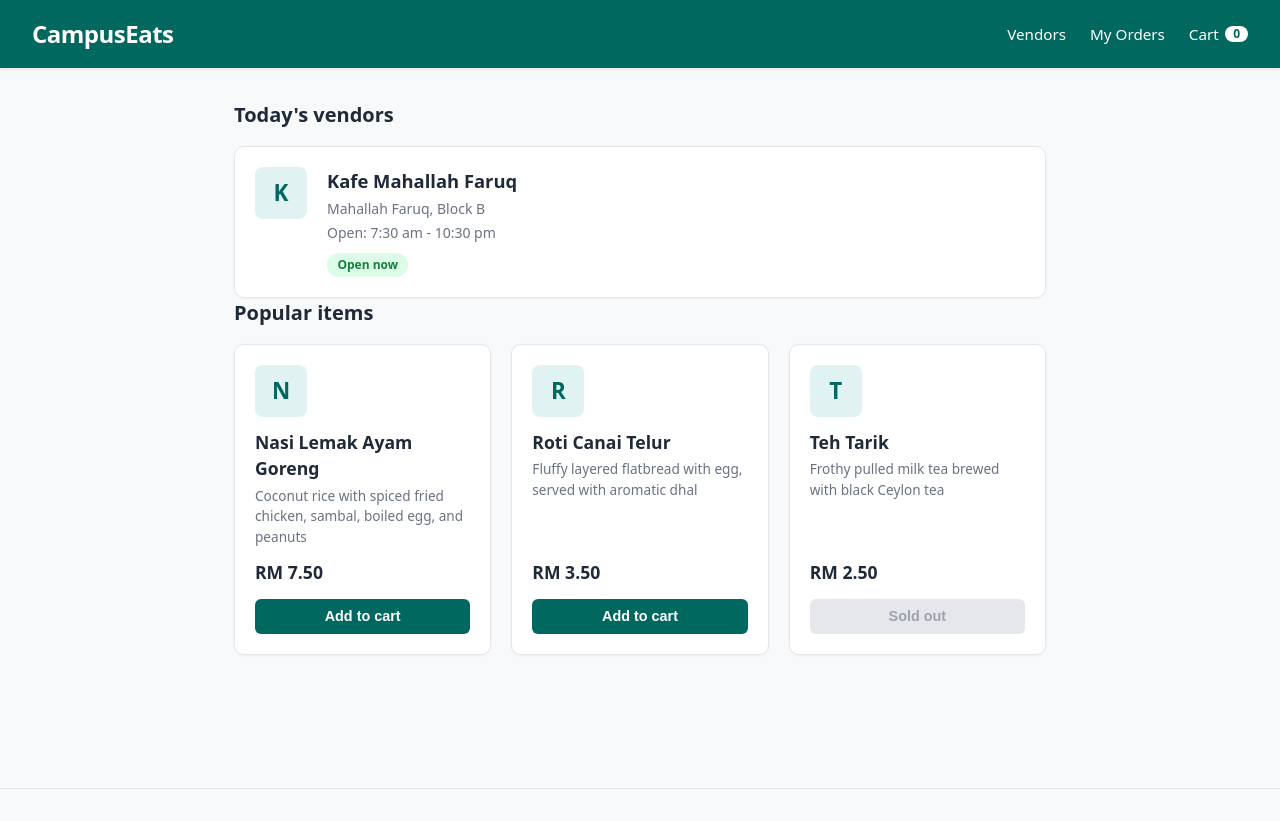
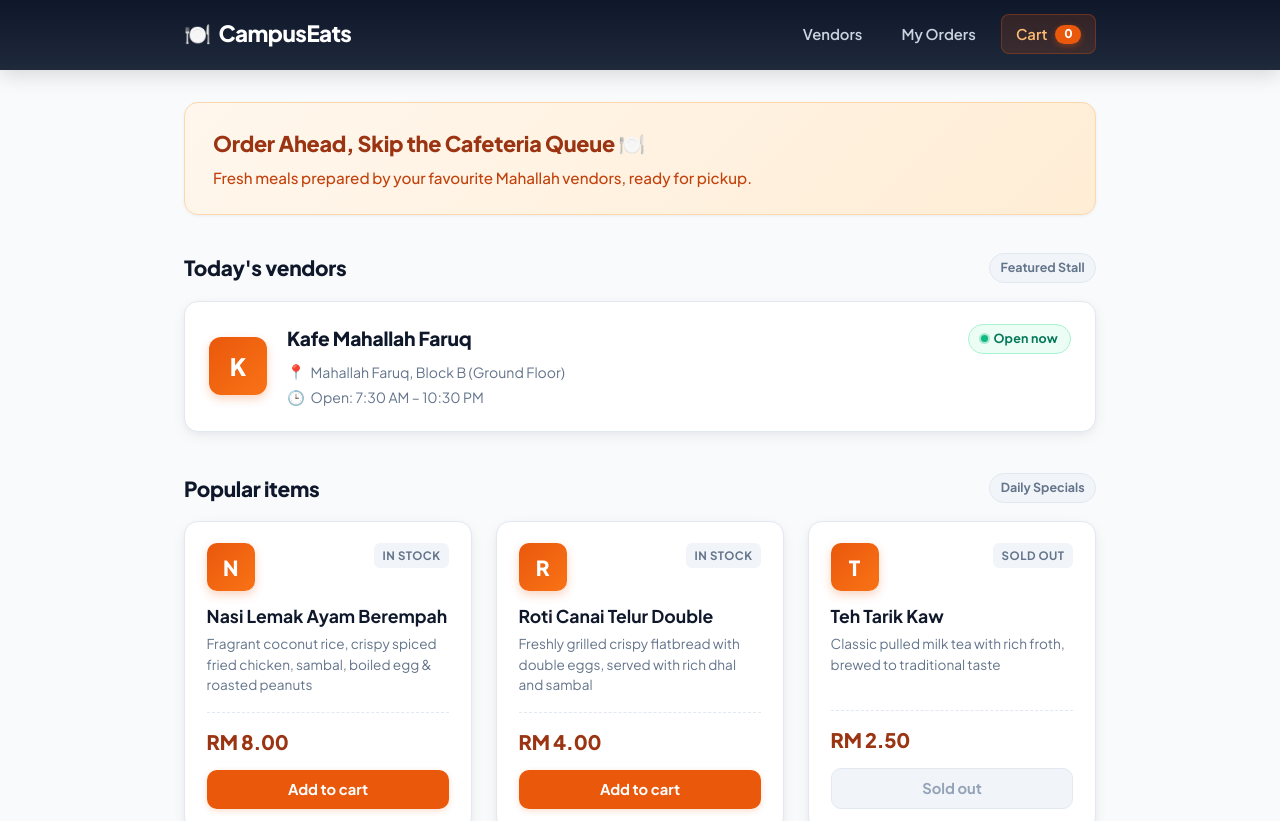
Before and after one commit to amie1212/campuseats-2417175, a React (Vite) app: page / in a window 1280 px wide. Shown: the top 821 px of the page. Built offline with nearby package versions, Linux system fonts and the light colour scheme.

Commit message:
Customise theme palette, typography, card layout and visual accents

```diff
--- a/src/App.jsx
+++ b/src/App.jsx
@@ -8,29 +8,40 @@ function App() {
     <>
       <Header />
       <main className="container">
-        <section>
-          <h2>Today's vendors</h2>
+        <div className="hero-banner">
+          <h2>Order Ahead, Skip the Cafeteria Queue 🍽️</h2>
+          <p>Fresh meals prepared by your favourite Mahallah vendors, ready for pickup.</p>
+        </div>
+
+        <section className="section-block">
+          <div className="section-title-wrap">
+            <h2>Today's vendors</h2>
+            <span className="badge-count">Featured Stall</span>
+          </div>
           <VendorCard />
         </section>
 
-        <section>
-          <h2>Popular items</h2>
+        <section className="section-block">
+          <div className="section-title-wrap">
+            <h2>Popular items</h2>
+            <span className="badge-count">Daily Specials</span>
+          </div>
           <div className="grid">
             <MenuItemCard
-              name="Nasi Lemak Ayam Goreng"
-              description="Coconut rice with spiced fried chicken, sambal, boiled egg, and peanuts"
-              price={7.5}
+              name="Nasi Lemak Ayam Berempah"
+              description="Fragrant coconut rice, crispy spiced fried chicken, sambal, boiled egg & roasted peanuts"
+              price={8.0}
               available={true}
             />
             <MenuItemCard
-              name="Roti Canai Telur"
-              description="Fluffy layered flatbread with egg, served with aromatic dhal"
-              price={3.5}
+              name="Roti Canai Telur Double"
+              description="Freshly grilled crispy flatbread with double eggs, served with rich dhal and sambal"
+              price={4.0}
               available={true}
             />
             <MenuItemCard
-              name="Teh Tarik"
-              description="Frothy pulled milk tea brewed with black Ceylon tea"
+              name="Teh Tarik Kaw"
+              description="Classic pulled milk tea with rich froth, brewed to traditional taste"
               price={2.5}
               available={false}
             />
--- a/src/components/Header.jsx
+++ b/src/components/Header.jsx
@@ -3,14 +3,18 @@ function Header() {
 
   return (
     <header className="header">
-      <h1 className="logo">CampusEats</h1>
+      <div className="header-inner">
+        <h1 className="logo">
+          <span className="logo-icon">🍽️</span> CampusEats
+        </h1>
         <nav className="nav">
           <a href="#">Vendors</a>
           <a href="#">My Orders</a>
-        <a href="#">
+          <a href="#" className="cart-link">
             Cart <span className="badge">{cartCount}</span>
           </a>
         </nav>
+      </div>
     </header>
   )
 }
--- a/src/components/MenuItemCard.jsx
+++ b/src/components/MenuItemCard.jsx
@@ -1,20 +1,27 @@
 function MenuItemCard({ name, description, price, available }) {
   const item = {
-    name: name ?? 'Nasi Lemak Ayam Goreng',
-    description: description ?? 'Coconut rice with spiced fried chicken, sambal, boiled egg, and peanuts',
-    price: price ?? 7.5,
+    name: name ?? 'Nasi Lemak Ayam Berempah',
+    description: description ?? 'Fragrant coconut rice, crispy spiced fried chicken, sambal, boiled egg & peanuts',
+    price: price ?? 8.0,
     available: available !== undefined ? available : true,
   }
 
   return (
     <article className="menu-card">
-      <div className="thumb">{item.name[0]}</div>
-      <h3>{item.name}</h3>
-      <p className="description">{item.description}</p>
-      <p className="price">RM {item.price.toFixed(2)}</p>
-      <button className="btn" disabled={!item.available}>
-        {item.available ? 'Add to cart' : 'Sold out'}
-      </button>
+      <div className="card-top">
+        <div className="thumb">{item.name[0]}</div>
+        <span className="category-tag">{item.available ? 'In Stock' : 'Sold Out'}</span>
+      </div>
+      <div className="card-body">
+        <h3 className="item-title">{item.name}</h3>
+        <p className="description">{item.description}</p>
+      </div>
+      <div className="card-footer">
+        <span className="price">RM {item.price.toFixed(2)}</span>
+        <button className="btn" disabled={!item.available}>
+          {item.available ? 'Add to cart' : 'Sold out'}
+        </button>
+      </div>
     </article>
   )
 }
--- a/src/components/VendorCard.jsx
+++ b/src/components/VendorCard.jsx
@@ -1,21 +1,28 @@
 function VendorCard() {
   const vendor = {
     name: 'Kafe Mahallah Faruq',
-    location: 'Mahallah Faruq, Block B',
-    openHours: '7:30 am - 10:30 pm',
+    location: 'Mahallah Faruq, Block B (Ground Floor)',
+    openHours: '7:30 AM – 10:30 PM',
     isOpen: true,
   }
 
   return (
     <article className="vendor-card">
       <div className="thumb">{vendor.name[0]}</div>
-      <div className="vendor-info">
-        <h3>{vendor.name}</h3>
-        <p className="location">{vendor.location}</p>
-        <p className="hours">Open: {vendor.openHours}</p>
-        <span className={`status ${vendor.isOpen ? 'open' : 'closed'}`}>
-          {vendor.isOpen ? 'Open now' : 'Closed'}
-        </span>
+      <div className="vendor-details">
+        <div className="vendor-header">
+          <h3 className="vendor-name">{vendor.name}</h3>
+          <span className={`status ${vendor.isOpen ? 'open' : 'closed'}`}>
+            <span className="status-dot"></span>
+            {vendor.isOpen ? 'Open now' : 'Closed'}
+          </span>
+        </div>
+        <p className="vendor-meta location">
+          <span className="meta-icon">📍</span> {vendor.location}
+        </p>
+        <p className="vendor-meta hours">
+          <span className="meta-icon">🕒</span> Open: {vendor.openHours}
+        </p>
       </div>
     </article>
   )
--- a/src/index.css
+++ b/src/index.css
@@ -1,12 +1,36 @@
+@import url('https://fonts.googleapis.com/css2?family=Plus+Jakarta+Sans:wght@400;500;600;700;800&display=swap');
+
 :root {
-  --primary-color: #00685e;
-  --primary-dark: #005047;
-  --bg-color: #f7f9fa;
+  /* Brand Palette - Fresh Food Delivery Theme */
+  --primary: #ea580c;
+  --primary-hover: #c2410c;
+  --primary-light: #fff7ed;
+  --primary-subtle: #ffedd5;
+
+  /* Neutral / Surface */
+  --header-bg: #0f172a;
+  --bg-page: #f8fafc;
   --card-bg: #ffffff;
-  --text-main: #1f2937;
-  --text-muted: #6b7280;
-  --border-color: #e5e7eb;
-  --font-family: system-ui, -apple-system, BlinkMacSystemFont, 'Segoe UI', Roboto, Oxygen, Ubuntu, Cantarell, 'Open Sans', 'Helvetica Neue', sans-serif;
+  --text-main: #0f172a;
+  --text-muted: #64748b;
+  --border-color: #e2e8f0;
+
+  /* Status */
+  --status-open-bg: #ecfdf5;
+  --status-open-text: #047857;
+  --status-open-border: #a7f3d0;
+  --status-closed-bg: #fef2f2;
+  --status-closed-text: #b91c1c;
+  --status-closed-border: #fecaca;
+
+  /* Typography & Shadows */
+  --font-family: 'Plus Jakarta Sans', system-ui, -apple-system, sans-serif;
+  --shadow-sm: 0 1px 3px rgba(15, 23, 42, 0.06);
+  --shadow-md: 0 4px 16px -2px rgba(15, 23, 42, 0.07), 0 2px 6px -1px rgba(15, 23, 42, 0.04);
+  --shadow-lg: 0 12px 24px -4px rgba(15, 23, 42, 0.1), 0 4px 8px -2px rgba(15, 23, 42, 0.05);
+  --radius-sm: 8px;
+  --radius-md: 14px;
+  --radius-lg: 20px;
 }
 
 * {
@@ -17,220 +41,417 @@
 
 body {
   font-family: var(--font-family);
-  background-color: var(--bg-color);
+  background-color: var(--bg-page);
   color: var(--text-main);
-  line-height: 1.5;
+  line-height: 1.6;
   min-height: 100vh;
+  -webkit-font-smoothing: antialiased;
 }
 
-/* Header & Navigation */
+/* ==========================================================================
+   Header & Navigation
+   ========================================================================== */
 .header {
-  background-color: var(--primary-color);
+  background-color: var(--header-bg);
+  background: linear-gradient(180deg, #0f172a 0%, #1e293b 100%);
   color: #ffffff;
-  padding: 1rem 2rem;
+  position: sticky;
+  top: 0;
+  z-index: 50;
+  border-bottom: 1px solid rgba(255, 255, 255, 0.08);
+  box-shadow: 0 4px 20px rgba(0, 0, 0, 0.15);
+}
+
+.header-inner {
+  max-width: 960px;
+  margin: 0 auto;
+  padding: 0.9rem 1.5rem;
   display: flex;
   justify-content: space-between;
   align-items: center;
-  box-shadow: 0 2px 4px rgba(0, 0, 0, 0.08);
 }
 
 .logo {
-  font-size: 1.5rem;
-  font-weight: 700;
+  font-size: 1.4rem;
+  font-weight: 800;
   color: #ffffff;
+  display: flex;
+  align-items: center;
+  gap: 0.5rem;
   letter-spacing: -0.5px;
+}
+
+.logo-icon {
+  font-size: 1.35rem;
 }
 
 .nav {
   display: flex;
   align-items: center;
-  gap: 1.5rem;
+  gap: 0.75rem;
 }
 
 .nav a {
-  color: #ffffff;
+  color: #cbd5e1;
   text-decoration: none;
-  font-size: 0.95rem;
-  font-weight: 500;
-  transition: opacity 0.2s;
+  font-size: 0.925rem;
+  font-weight: 600;
+  padding: 0.45rem 0.85rem;
+  border-radius: var(--radius-sm);
+  transition: all 0.2s ease;
   display: inline-flex;
   align-items: center;
-  gap: 0.4rem;
+  gap: 0.5rem;
 }
 
 .nav a:hover {
-  opacity: 0.85;
+  color: #ffffff;
+  background-color: rgba(255, 255, 255, 0.08);
+}
+
+.cart-link {
+  background-color: rgba(234, 88, 12, 0.15);
+  color: #fdba74 !important;
+  border: 1px solid rgba(234, 88, 12, 0.3);
+}
+
+.cart-link:hover {
+  background-color: rgba(234, 88, 12, 0.25) !important;
+  color: #ffffff !important;
 }
 
 .badge {
-  background-color: #ffffff;
-  color: var(--primary-color);
+  background-color: var(--primary);
+  color: #ffffff;
   font-size: 0.75rem;
-  font-weight: 700;
-  padding: 0.15rem 0.5rem;
+  font-weight: 800;
+  padding: 0.15rem 0.55rem;
   border-radius: 9999px;
-  line-height: 1;
+  line-height: 1.2;
+  box-shadow: 0 2px 6px rgba(234, 88, 12, 0.4);
 }
 
-/* Main Container */
+/* ==========================================================================
+   Main Container & Sections
+   ========================================================================== */
 .container {
-  max-width: 860px;
+  max-width: 960px;
   margin: 2rem auto;
   padding: 0 1.5rem;
-  min-height: calc(100vh - 160px);
+  min-height: calc(100vh - 220px);
 }
 
-.container h2 {
-  font-size: 1.25rem;
-  font-weight: 700;
-  color: var(--text-main);
-  margin: 2rem 0 1rem;
+.hero-banner {
+  background: linear-gradient(135deg, #fff7ed 0%, #ffedd5 100%);
+  border: 1px solid #fed7aa;
+  border-radius: var(--radius-md);
+  padding: 1.5rem 1.75rem;
+  margin-bottom: 2.25rem;
+  box-shadow: var(--shadow-sm);
 }
 
-.container h2:first-of-type {
-  margin-top: 0;
+.hero-banner h2 {
+  font-size: 1.35rem;
+  font-weight: 800;
+  color: #9a3412;
+  margin-bottom: 0.3rem;
+  letter-spacing: -0.3px;
 }
 
-/* Vendor Card */
-.vendor-card,
-.card {
+.hero-banner p {
+  font-size: 0.95rem;
+  color: #c2410c;
+  font-weight: 500;
+}
+
+.section-block {
+  margin-bottom: 2.5rem;
+}
+
+.section-title-wrap {
+  display: flex;
+  justify-content: space-between;
+  align-items: center;
+  margin-bottom: 1rem;
+}
+
+.section-title-wrap h2 {
+  font-size: 1.3rem;
+  font-weight: 800;
+  color: var(--text-main);
+  letter-spacing: -0.3px;
+}
+
+.badge-count {
+  font-size: 0.78rem;
+  font-weight: 700;
+  background-color: #f1f5f9;
+  color: var(--text-muted);
+  padding: 0.25rem 0.65rem;
+  border-radius: 9999px;
+  border: 1px solid var(--border-color);
+}
+
+/* ==========================================================================
+   Vendor Card
+   ========================================================================== */
+.vendor-card {
   background-color: var(--card-bg);
   border: 1px solid var(--border-color);
-  border-radius: 10px;
-  padding: 1.25rem;
-  box-shadow: 0 1px 3px rgba(0, 0, 0, 0.05);
+  border-radius: var(--radius-md);
+  padding: 1.35rem 1.5rem;
+  box-shadow: var(--shadow-md);
+  display: flex;
+  gap: 1.25rem;
+  align-items: center;
+  transition: transform 0.2s ease, box-shadow 0.2s ease;
 }
 
-.vendor-card {
-  display: flex;
-  gap: 1.25rem;
-  align-items: flex-start;
+.vendor-card:hover {
+  transform: translateY(-2px);
+  box-shadow: var(--shadow-lg);
 }
 
 .thumb {
-  width: 52px;
-  height: 52px;
-  background-color: #e0f2f1;
-  color: var(--primary-color);
-  font-size: 1.4rem;
-  font-weight: 700;
-  border-radius: 8px;
+  width: 58px;
+  height: 58px;
+  background: linear-gradient(135deg, #ea580c 0%, #f97316 100%);
+  color: #ffffff;
+  font-size: 1.5rem;
+  font-weight: 800;
+  border-radius: 12px;
   display: flex;
   align-items: center;
   justify-content: center;
   flex-shrink: 0;
+  box-shadow: 0 4px 10px rgba(234, 88, 12, 0.25);
 }
 
-.vendor-info {
-  display: flex;
-  flex-direction: column;
-  gap: 0.2rem;
+.vendor-details {
+  flex-grow: 1;
 }
 
-.vendor-info h3 {
-  font-size: 1.15rem;
-  font-weight: 700;
-  color: var(--text-main);
+.vendor-header {
+  display: flex;
+  justify-content: space-between;
+  align-items: center;
+  margin-bottom: 0.4rem;
+  flex-wrap: wrap;
+  gap: 0.5rem;
 }
 
-.vendor-info .location,
-.vendor-info .hours {
-  font-size: 0.875rem;
-  color: var(--text-muted);
+.vendor-name {
+  font-size: 1.2rem;
+  font-weight: 800;
+  color: var(--text-main);
+  letter-spacing: -0.2px;
 }
 
-/* Status Badge */
+.vendor-meta {
+  font-size: 0.88rem;
+  color: var(--text-muted);
+  display: flex;
+  align-items: center;
+  gap: 0.35rem;
+  margin-top: 0.15rem;
+}
+
+.meta-icon {
+  font-size: 0.9rem;
+}
+
+/* Status Chips */
 .status {
+  display: inline-flex;
+  align-items: center;
+  gap: 0.35rem;
+  font-size: 0.78rem;
+  font-weight: 700;
+  padding: 0.25rem 0.75rem;
+  border-radius: 9999px;
+  letter-spacing: 0.2px;
+}
+
+.status-dot {
+  width: 7px;
+  height: 7px;
+  border-radius: 50%;
   display: inline-block;
-  font-size: 0.75rem;
-  font-weight: 600;
-  padding: 0.2rem 0.65rem;
-  border-radius: 9999px;
-  margin-top: 0.4rem;
-  width: fit-content;
 }
 
 .status.open {
-  background-color: #dcfce7;
-  color: #15803d;
+  background-color: var(--status-open-bg);
+  color: var(--status-open-text);
+  border: 1px solid var(--status-open-border);
+}
+
+.status.open .status-dot {
+  background-color: #10b981;
+  box-shadow: 0 0 0 2px rgba(16, 185, 129, 0.3);
 }
 
 .status.closed {
-  background-color: #fee2e2;
-  color: #b91c1c;
+  background-color: var(--status-closed-bg);
+  color: var(--status-closed-text);
+  border: 1px solid var(--status-closed-border);
 }
 
-/* Grid & Menu Items */
+.status.closed .status-dot {
+  background-color: #ef4444;
+}
+
+/* ==========================================================================
+   Menu Items Grid & Cards
+   ========================================================================== */
 .grid {
   display: grid;
-  grid-template-columns: repeat(auto-fill, minmax(240px, 1fr));
-  gap: 1.25rem;
+  grid-template-columns: repeat(auto-fill, minmax(270px, 1fr));
+  gap: 1.5rem;
 }
 
 .menu-card {
   background-color: var(--card-bg);
   border: 1px solid var(--border-color);
-  border-radius: 10px;
-  padding: 1.25rem;
-  box-shadow: 0 1px 3px rgba(0, 0, 0, 0.05);
+  border-radius: var(--radius-md);
+  padding: 1.35rem;
+  box-shadow: var(--shadow-md);
   display: flex;
   flex-direction: column;
+  justify-content: space-between;
+  transition: transform 0.2s ease, box-shadow 0.2s ease;
+  position: relative;
+}
+
+.menu-card:hover {
+  transform: translateY(-3px);
+  box-shadow: var(--shadow-lg);
+}
+
+.card-top {
+  display: flex;
+  justify-content: space-between;
+  align-items: flex-start;
+  margin-bottom: 0.85rem;
 }
 
 .menu-card .thumb {
-  margin-bottom: 0.75rem;
+  width: 48px;
+  height: 48px;
+  font-size: 1.3rem;
+  border-radius: 10px;
 }
 
-.menu-card h3 {
-  font-size: 1.1rem;
+.category-tag {
+  font-size: 0.72rem;
   font-weight: 700;
-  margin-bottom: 0.25rem;
+  text-transform: uppercase;
+  letter-spacing: 0.5px;
+  background-color: #f1f5f9;
+  color: var(--text-muted);
+  padding: 0.2rem 0.55rem;
+  border-radius: 6px;
 }
 
-.menu-card .description {
-  font-size: 0.85rem;
-  color: var(--text-muted);
-  margin-bottom: 0.75rem;
+.card-body {
   flex-grow: 1;
+  margin-bottom: 1rem;
 }
 
-.menu-card .price {
+.item-title {
   font-size: 1.1rem;
   font-weight: 700;
   color: var(--text-main);
-  margin-bottom: 0.85rem;
+  margin-bottom: 0.35rem;
+  line-height: 1.35;
 }
 
-/* Buttons */
+.description {
+  font-size: 0.85rem;
+  color: var(--text-muted);
+  line-height: 1.5;
+}
+
+.card-footer {
+  display: flex;
+  flex-direction: column;
+  gap: 0.75rem;
+  padding-top: 0.85rem;
+  border-top: 1px dashed var(--border-color);
+}
+
+.price {
+  font-size: 1.25rem;
+  font-weight: 800;
+  color: #9a3412;
+  letter-spacing: -0.3px;
+}
+
+/* ==========================================================================
+   Buttons
+   ========================================================================== */
 .btn {
-  background-color: var(--primary-color);
+  background-color: var(--primary);
   color: #ffffff;
   border: none;
-  border-radius: 6px;
-  padding: 0.6rem 1rem;
-  font-size: 0.9rem;
-  font-weight: 600;
+  border-radius: 10px;
+  padding: 0.65rem 1rem;
+  font-family: var(--font-family);
+  font-size: 0.92rem;
+  font-weight: 700;
   cursor: pointer;
-  transition: background-color 0.2s, opacity 0.2s;
   width: 100%;
+  display: flex;
+  align-items: center;
+  justify-content: center;
+  gap: 0.4rem;
+  transition: all 0.2s ease;
+  box-shadow: 0 2px 6px rgba(234, 88, 12, 0.2);
 }
 
 .btn:hover:not(:disabled) {
-  background-color: var(--primary-dark);
+  background-color: var(--primary-hover);
+  transform: translateY(-1px);
+  box-shadow: 0 4px 12px rgba(234, 88, 12, 0.35);
+}
+
+.btn:active:not(:disabled) {
+  transform: translateY(0);
 }
 
 .btn:disabled {
-  background-color: #e5e7eb;
-  color: #9ca3af;
+  background-color: #f1f5f9;
+  color: #94a3b8;
+  border: 1px solid #e2e8f0;
+  box-shadow: none;
   cursor: not-allowed;
 }
 
-/* Footer */
+/* ==========================================================================
+   Footer
+   ========================================================================== */
 .footer {
+  background-color: #ffffff;
+  border-top: 1px solid var(--border-color);
+  padding: 2.25rem 1.5rem;
+  margin-top: 4rem;
   text-align: center;
-  font-size: 0.85rem;
+}
+
+.footer-content {
+  max-width: 960px;
+  margin: 0 auto;
+  display: flex;
+  flex-direction: column;
+  gap: 0.35rem;
+}
+
+.copyright {
+  font-size: 0.9rem;
+  font-weight: 700;
+  color: var(--text-main);
+}
+
+.tagline {
+  font-size: 0.8rem;
   color: var(--text-muted);
-  padding: 2rem 1rem;
-  margin-top: 3rem;
-  border-top: 1px solid var(--border-color);
 }
```
Also changed, not shown: src/components/Footer.jsx (+6 -1 lines), 1 other file (tests, documents, lock files or other folders). Lines whose indentation alone changed are shown as unchanged.
